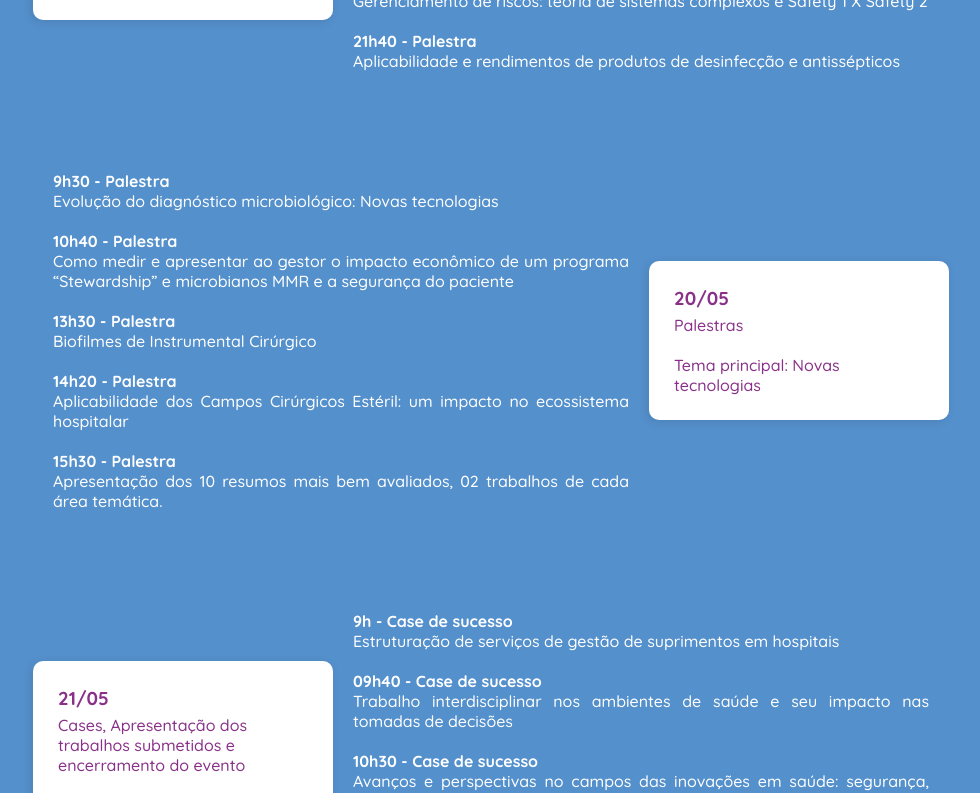
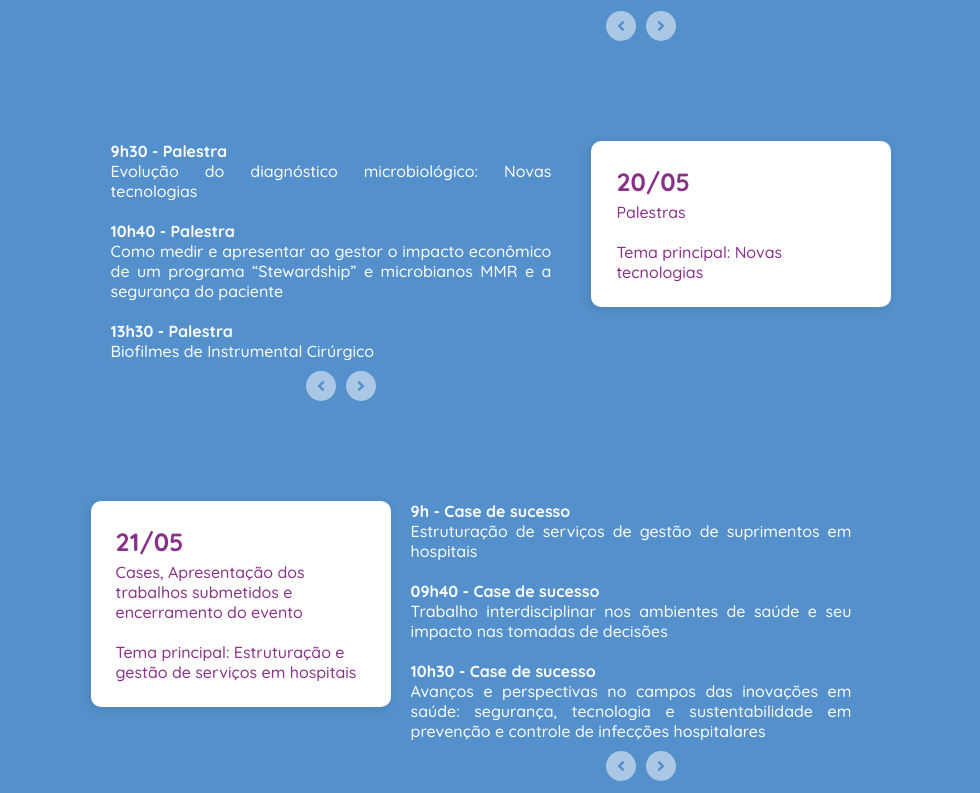
Before and after one commit to pedrohhcunha/congresso, a Next.js app: page / in a window 1280 px wide. Shown: the part 1820-2613 px from the top of the page, without its empty margins (149-1129 px from the left). Built offline with nearby package versions, Linux system fonts and the light colour scheme.

Commit message:
Criando a animação para o cronograma

```diff
--- a/components/Cronograma.jsx
+++ b/components/Cronograma.jsx
@@ -1,6 +1,20 @@
+import { useState } from 'react'
 import styles from '../styles/Cronograma.module.scss'
+import { FontAwesomeIcon } from '@fortawesome/react-fontawesome'
+import { faAngleLeft, faAngleRight } from '@fortawesome/free-solid-svg-icons'
+export default function Cronograma(props) {
 
-export default function Cronograma(props) {
+    const [sliders, setSliders] = useState({
+        slide1: 0,
+        slide2: 0,
+        slide3: 0,
+    });
+
+    const maxSliders = {
+        slide1: 1,
+        slide2: 1,
+        slide3: 1,
+    }
     return(
         <section id="Cronograma" className={styles.section}>
             <h2 className={styles.titulo}>Acompanhe a programação</h2>
@@ -13,17 +27,20 @@ export default function Cronograma(props) {
                     </p>
                 </div>
                 <div className={styles.areaContentDia}>
-                    <p className={styles.content}>
+                    <div className={styles.contents}>
+                        <p style={{transform: `translateX(-${sliders.slide1 * 100}%)`}} className={styles.content}>
                             <strong>18h - Abertura do evento</strong>
                             <br /> <br />
                             <strong>19h - Palestra</strong>
                             <br />
                             A Revolução das Soluções Inteligentes na prevenção e controle das Infecções Hospitalares: durante e a após a pandemia da COVID-19
                             <br /><br />
-                    <strong>19h50 - Mesa-redonda</strong>
+                            <strong>Mesa-redonda</strong>
                             <br />
                             Métodos inovadores na  prevenção e controle de infecções: Gerenciamentos de múltiplos serviços
                             <br /><br />
+                        </p>
+                        <p style={{transform: `translateX(-${sliders.slide1 * 100}%)`}} className={styles.content}>
                             <strong>21h - Mesa-redonda</strong>
                             <br />
                             Gerenciamento de riscos: teoria de sistemas complexos e Safety 1 X Safety 2
@@ -33,10 +50,26 @@ export default function Cronograma(props) {
                             Aplicabilidade e rendimentos de produtos de desinfecção e antissépticos
                         </p>
                     </div>
+                    <div className={styles.slideControl}>
+                        <div className={styles.icon} onClick={() => {
+                            setSliders({...sliders, slide1: sliders.slide1 > 0 ? sliders.slide1 -= 1 : sliders.slide1})
+                            console.log(sliders)
+                        }}>
+                            <FontAwesomeIcon icon={faAngleLeft}/>
+                        </div>
+                        <div className={styles.icon} onClick={() => {
+                            setSliders({...sliders, slide1: sliders.slide1 < maxSliders.slide1 ? sliders.slide1 += 1 : sliders.slide1})
+                            console.log(sliders)
+                        }}>
+                            <FontAwesomeIcon icon={faAngleRight}/>
+                        </div>
+                    </div>
+                </div>
             </div>
             <div className={styles.subSection}>
             <div className={styles.areaContentDia}>
-                    <p className={styles.content}>
+                    <div className={styles.contents}>
+                        <p style={{transform: `translateX(-${sliders.slide2 * 100}%)`}} className={styles.content}>
                             <strong>9h30 - Palestra</strong>
                             <br />
                             Evolução do diagnóstico microbiológico: Novas tecnologias
@@ -48,7 +81,8 @@ export default function Cronograma(props) {
                             <strong>13h30 - Palestra</strong>
                             <br />
                             Biofilmes de Instrumental Cirúrgico
-                        <br /><br />
+                        </p>
+                        <p style={{transform: `translateX(-${sliders.slide2 * 100}%)`}} className={styles.content}>
                             <strong>14h20 - Palestra</strong>
                             <br />
                             Aplicabilidade dos Campos Cirúrgicos Estéril: um impacto no ecossistema hospitalar
@@ -57,6 +91,21 @@ export default function Cronograma(props) {
                             <br />
                             Apresentação dos 10 resumos mais bem avaliados, 02 trabalhos de cada área temática.
                         </p>
+                    </div>
+                    <div className={styles.slideControl}>
+                        <div className={styles.icon} onClick={() => {
+                            setSliders({...sliders, slide1: sliders.slide2 > 0 ? sliders.slide2 -= 1 : sliders.slide2})
+                            console.log(sliders)
+                        }}>
+                            <FontAwesomeIcon icon={faAngleLeft}/>
+                        </div>
+                        <div className={styles.icon} onClick={() => {
+                            setSliders({...sliders, slide1: sliders.slide2 < maxSliders.slide2 ? sliders.slide2 += 1 : sliders.slide2})
+                            console.log(sliders)
+                        }}>
+                            <FontAwesomeIcon icon={faAngleRight}/>
+                        </div>
+                    </div>
                 </div>
                 <div className={styles.cardDia}>
                     <h3 className={styles.dia}>20/05</h3>
@@ -75,7 +124,8 @@ export default function Cronograma(props) {
                     </p>
                 </div>
                 <div className={styles.areaContentDia}>
-                <p className={styles.content}>
+                    <div className={styles.contents}>
+                        <p style={{transform: `translateX(-${sliders.slide3 * 100}%)`}} className={styles.content}>
                             <strong>9h - Case de sucesso</strong>
                             <br />
                             Estruturação de serviços de gestão de suprimentos em hospitais
@@ -86,12 +136,29 @@ export default function Cronograma(props) {
                             <br /><br />
                             <strong>10h30 - Case de sucesso</strong>
                             <br />
-                    Avanços e perspectivas no campos das inovações em saúde: segurança, tecnologia e sustentabilidade em prevenção e controle de infecções hospitalares                    <br /><br />
+                            Avanços e perspectivas no campos das inovações em saúde: segurança, tecnologia e sustentabilidade em prevenção e controle de infecções hospitalares
+                        </p>
+                        <p style={{transform: `translateX(-${sliders.slide3 * 100}%)`}} className={styles.content}>
                             <strong>11h30 - Encerramento do evento</strong>
                             <br />
                             Premiações dos Trabalhos Científicos <br />
-                    Premiações do “Cases de Sucesso”
+                            Premiações do {`"Cases de Sucesso"`}
                         </p>
+                    </div>
+                    <div className={styles.slideControl}>
+                        <div className={styles.icon} onClick={() => {
+                            setSliders({...sliders, slide1: sliders.slide3 > 0 ? sliders.slide3 -= 1 : sliders.slide3})
+                            console.log(sliders)
+                        }}>
+                            <FontAwesomeIcon icon={faAngleLeft}/>
+                        </div>
+                        <div className={styles.icon} onClick={() => {
+                            setSliders({...sliders, slide1: sliders.slide3 < maxSliders.slide3 ? sliders.slide3 += 1 : sliders.slide3})
+                            console.log(sliders)
+                        }}>
+                            <FontAwesomeIcon icon={faAngleRight}/>
+                        </div>
+                    </div>
                 </div>
             </div>
         </section>
--- a/styles/Cronograma.module.scss
+++ b/styles/Cronograma.module.scss
@@ -1,16 +1,17 @@
 .section{
     background-color: var(--blue);
     padding: 0 5vw;
+    text-align: center;
+    padding-top: 50px;
 
     .titulo{
-        color: var(--blue);
+        color: var(--white);
         font-size: 40px;
-        margin-bottom: 40px;
     }
 
     .subSection{
         display: flex;
-        align-items: center;
+        align-items: flex-start;
         justify-content: center;
         width: 100%;
         padding: 50px 0;
@@ -26,10 +27,12 @@
             padding: 25px;
             color: var(--purple);
             box-shadow: -2px 2px 10px rgba(0, 0, 0, .1);
+            text-align: left;
 
             .dia{
                 font-weight: 800;
                 margin-bottom: 5px;
+                font-size: 25px;
             }
 
             .p{
@@ -39,13 +42,68 @@
         }
 
         .areaContentDia{
-            width: 50%;
+            width: 40%;
             margin: 0 20px;
+            overflow: hidden;
+            position: relative;
 
-            .content{
-                color: var(--white);
-                font-weight: 500;
-                text-align: justify;
+            .slideControl{
+                width: 100px;
+                display: flex;
+                align-items: center;
+                justify-content: center;
+                z-index: 100;
+                margin: 0 auto;
+                margin-top: 10px;
+
+                .icon{
+                    width: 30px;
+                    height: 30px;
+                    border-radius: 50%;
+                    -webkit-border-radius: 50%;
+                    -moz-border-radius: 50%;
+                    -ms-border-radius: 50%;
+                    -o-border-radius: 50%;
+                    background-color: var(--white);
+                    display: flex;
+                    align-items: center;
+                    justify-content: center;
+                    font-weight: 600;
+                    cursor: pointer;
+                    color: var(--blue);
+                    transition: .3s;
+                    -webkit-transition: .3s;
+                    -moz-transition: .3s;
+                    -ms-transition: .3s;
+                    -o-transition: .3s;
+                    margin: 0 5px;
+                    opacity: .5;
+
+                    &:hover{
+                        opacity: 1;
+                    }
+                }
+            }
+
+            .contents{
+                display: flex;
+                align-items: center;
+                justify-content: flex-start;
+                flex-wrap: nowrap;
+                width: 200%;
+
+                .content{
+                    color: var(--white);
+                    font-weight: 500;
+                    text-align: justify;
+                    width: 100%;
+                    padding-right: 20px;
+                    transition: .3s;
+                    -webkit-transition: .3s;
+                    -moz-transition: .3s;
+                    -ms-transition: .3s;
+                    -o-transition: .3s;
+}
             }
         }
     }
```
Also changed, not shown: public/images/Tesla_T_symbol.svg.png (added). Lines whose indentation alone changed are shown as unchanged.
